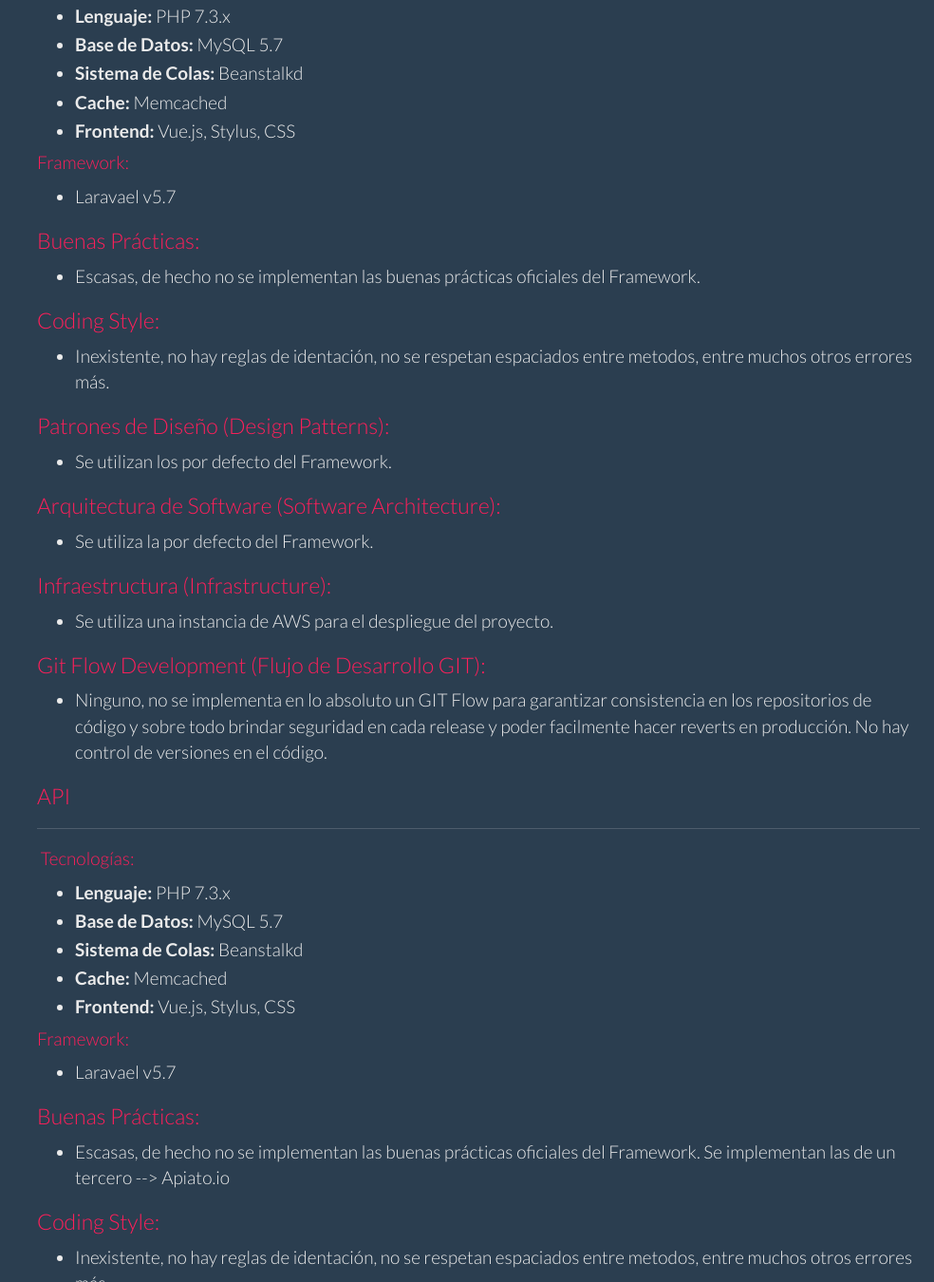
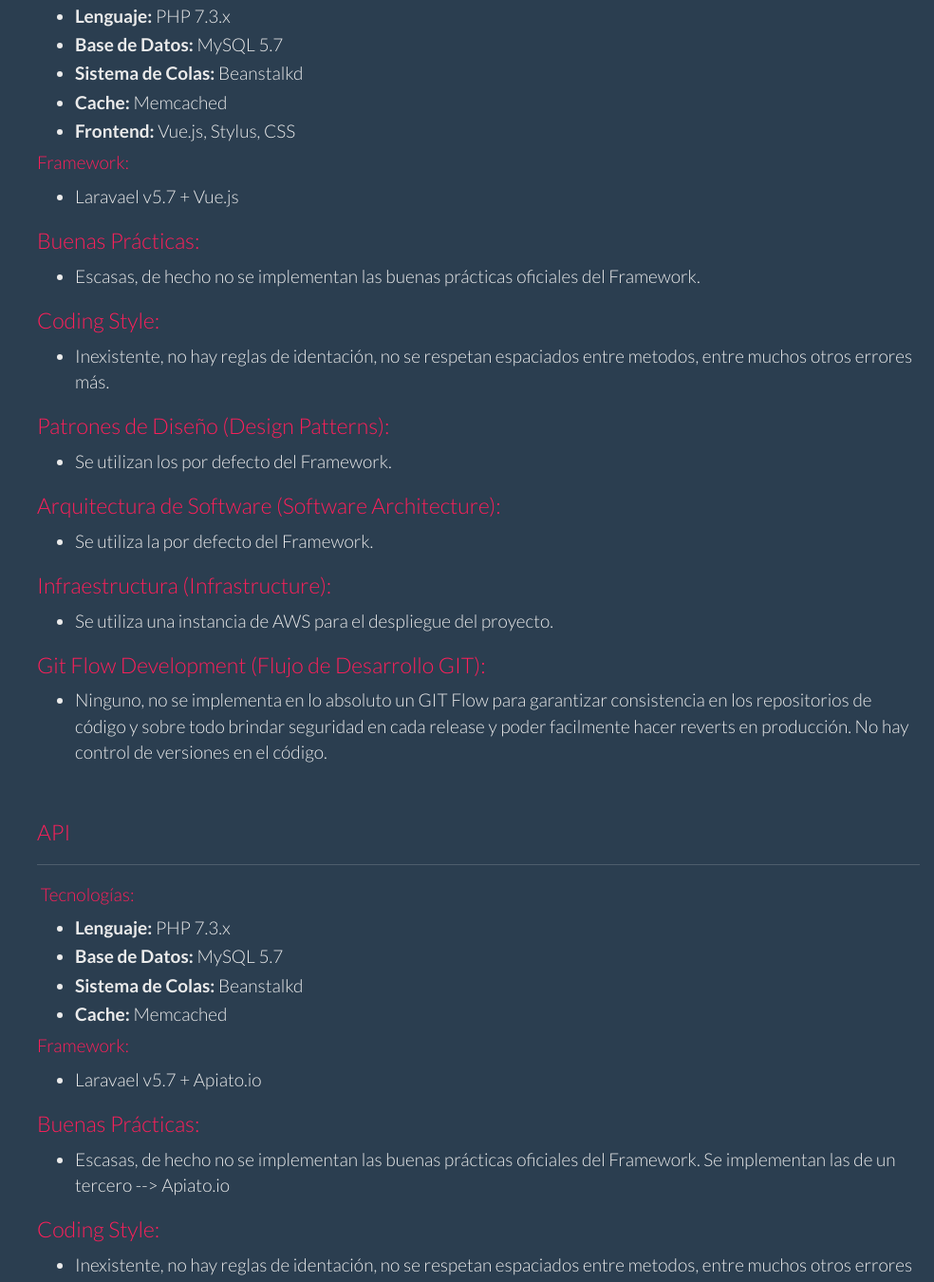
Before and after one commit to fjugaldev/puf-sad, a plain HTML site: page current-platform/index.html in a window 1280 px wide. Shown: the part 633-1983 px from the top of the page at 95% size, without its empty margins (296-1280 px from the left). Drawn offline with nearby package versions, Linux system fonts and the light colour scheme; files whose address does not match are found by name.

Commit message:
Website generation with Couscous

```diff
--- a/current-platform/index.html
+++ b/current-platform/index.html
@@ -103,7 +103,7 @@
 </ul>
 <h4 id="framework">Framework:</h4>
 <ul>
-<li>Laravael v5.7</li>
+<li>Laravael v5.7 + Vue.js</li>
 </ul>
 <h3 id="buenas-prcticas">Buenas Prácticas:</h3>
 <ul>
@@ -129,6 +129,7 @@
 <ul>
 <li>Ninguno, no se implementa en lo absoluto un GIT Flow para garantizar consistencia en los repositorios de código y sobre todo brindar seguridad en cada release y poder facilmente hacer reverts en producción. No hay control de versiones en el código.</li>
 </ul>
+<p><br /></p>
 <h3 id="api">API</h3>
 <hr />
 <h4 id="tecnologas-1"> Tecnologías:</h4>
@@ -137,11 +138,10 @@
 <li><strong>Base de Datos:</strong> MySQL 5.7</li>
 <li><strong>Sistema de Colas:</strong> Beanstalkd</li>
 <li><strong>Cache:</strong> Memcached</li>
-<li><strong>Frontend:</strong> Vue.js, Stylus, CSS</li>
 </ul>
 <h4 id="framework-1">Framework:</h4>
 <ul>
-<li>Laravael v5.7</li>
+<li>Laravael v5.7 + Apiato.io</li>
 </ul>
 <h3 id="buenas-prcticas-1">Buenas Prácticas:</h3>
 <ul>
```
